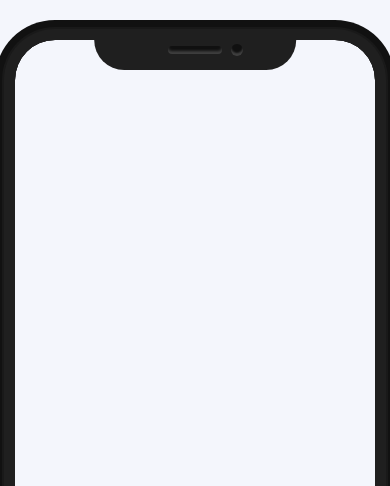
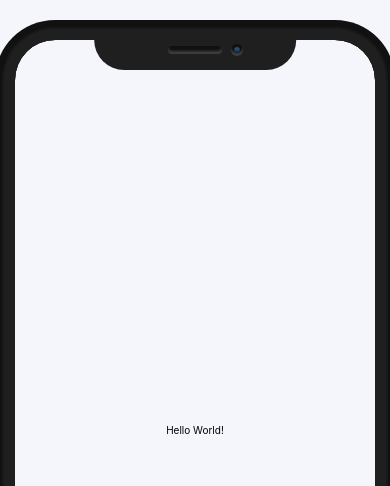
Before and after one commit to sandeepgangaram/react-chat-ui, a React (Create React App) app: page / in a window 390 px wide. Shown: the top 486 px of the page. Built offline with nearby package versions, Linux system fonts and the light colour scheme.

Commit message:
setup phone children components

```diff
--- a/src/App.js
+++ b/src/App.js
@@ -4,7 +4,9 @@ import "./App.css";
 function App() {
   return (
     <div className="App">
-      <Phone />
+      <Phone>
+        <p>Hello World!</p>
+      </Phone>
     </div>
   );
 }
--- a/src/components/phone/Phone.css
+++ b/src/components/phone/Phone.css
@@ -6,6 +6,10 @@
   border-radius: 40px;
   box-shadow: 0px 0px 0px 11px #1f1f1f, 0px 0px 0px 13px #191919,
     0px 0px 0px 20px #111;
+  display: flex;
+  flex-direction: column;
+  align-items: center;
+  justify-content: center;
 }
 .iphone-x::before,
 .uphone-x::after {
@@ -61,7 +65,7 @@ b {
   border-radius: 12px;
   box-shadow: inset 0px -3px 2px 0px rgba(256, 256, 256, 0.2);
 }
-.b::after {
+b::after {
   content: "";
   position: absolute;
   background-color: #2d4d76;
--- a/src/components/phone/Phone.js
+++ b/src/components/phone/Phone.js
@@ -1,10 +1,11 @@
 import "./Phone.css";
 
-const Phone = () => {
+const Phone = (props) => {
   return (
     <div className="iphone-x">
       <i>Speaker</i>
       <b>Camera</b>
+      {props.children}
     </div>
   );
 };
```
